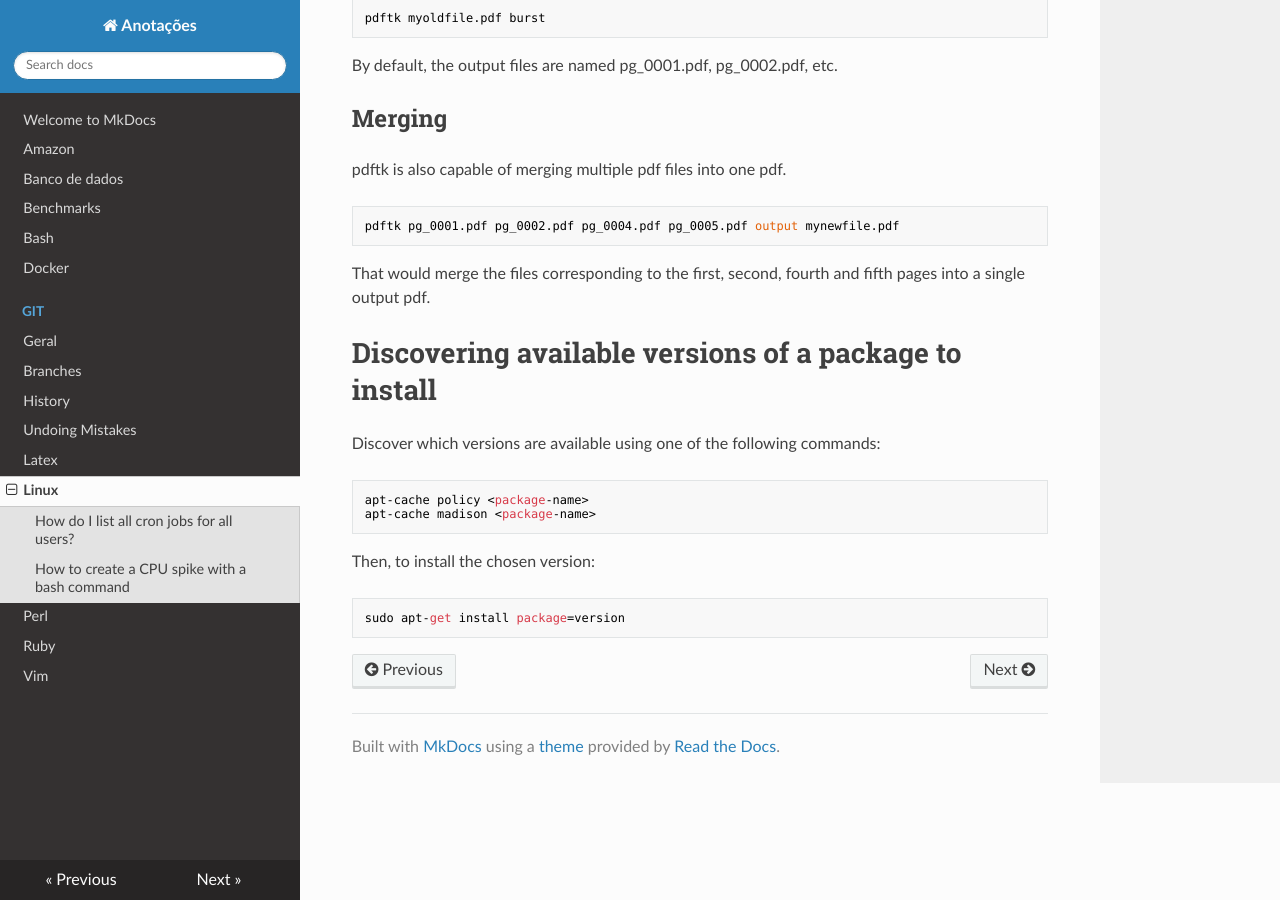
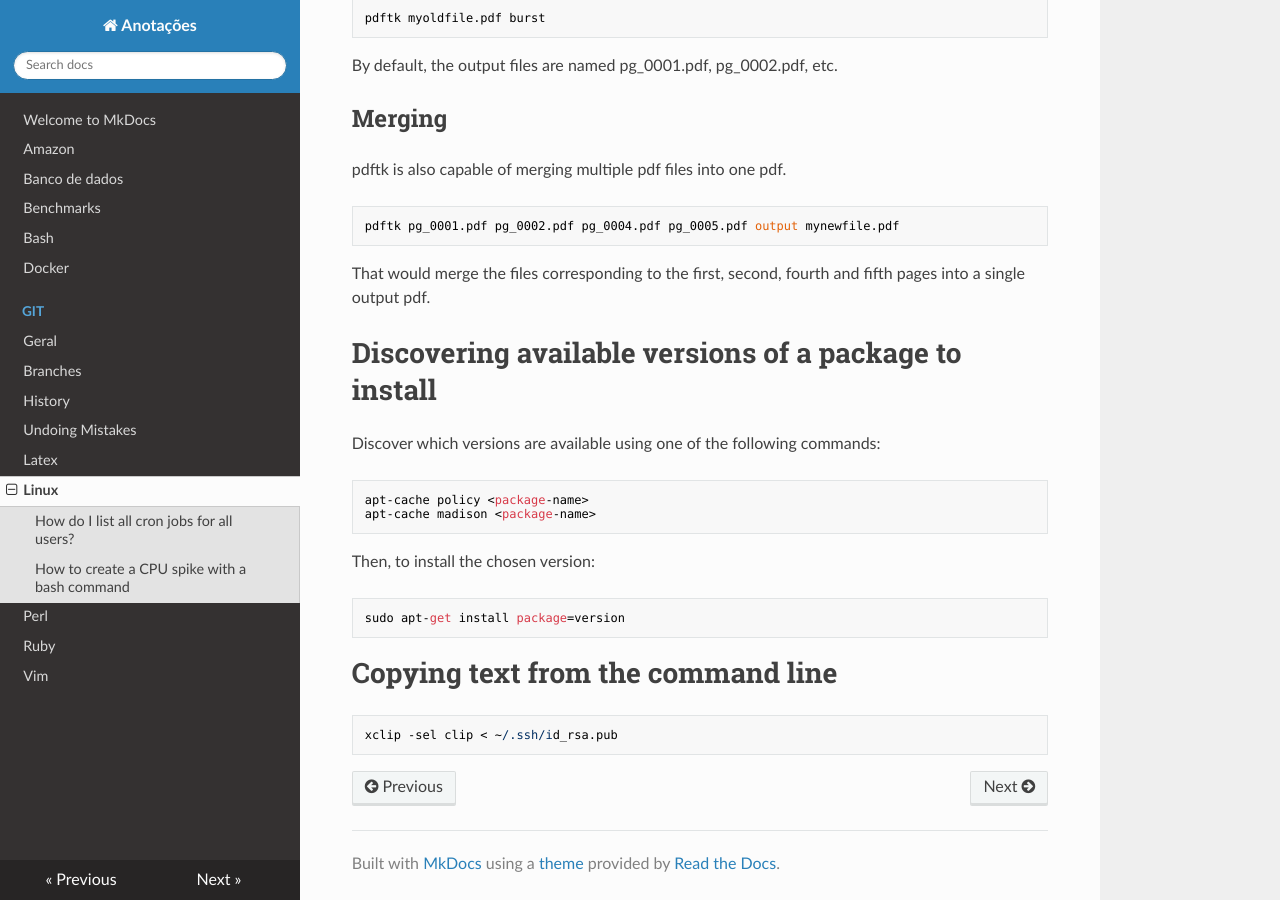
Before and after one commit to hposca/useful_notes, an MkDocs documentation site: the page built from docs/linux.md, in a window 1280 px wide and 900 px high, scrolled down 7885 px. Built offline with MkDocs 1.6.1, drawn with Linux system fonts in a browser that asks for light colours; nearby versions of some CDN libraries; old or Windows-style settings are respelled for this version of MkDocs.

Commit message:
How to copy text using xclip

```diff
--- a/docs/linux.md
+++ b/docs/linux.md
@@ -356,3 +356,7 @@ Discover which versions are available using one of the following commands:
 Then, to install the chosen version:
 
     sudo apt-get install package=version
+
+# Copying text from the command line
+
+    xclip -sel clip < ~/.ssh/id_rsa.pub
```
